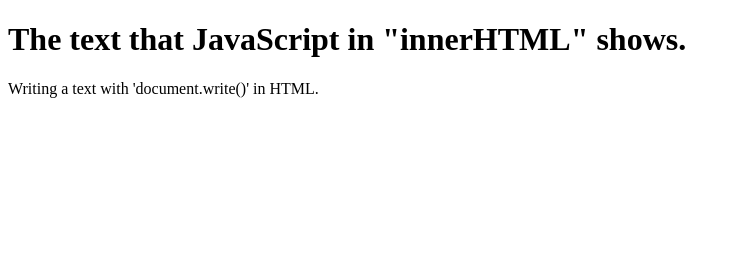
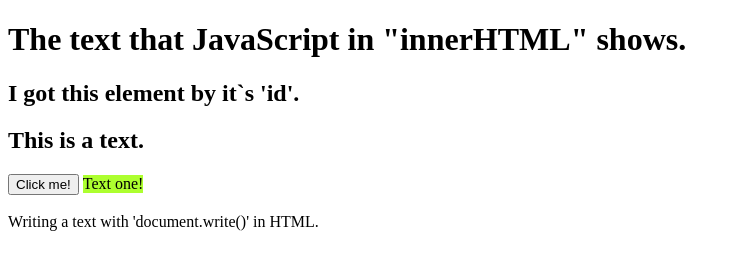
Before and after one commit to hoodaddeveloper/JavaScript-Sandbox, a plain HTML site: page Bahrami-Tutorials/t-1.html in a window 1280 px wide. Shown: the whole page, without its empty margins (0-740 px from the left). Drawn offline with Linux system fonts and the light colour scheme.

Commit message:
changing a text with JS

```diff
--- a/Bahrami-Tutorials/t1.html
+++ b/Bahrami-Tutorials/t-1.html
@@ -9,6 +9,13 @@
 
 <body>
   <h1 id="hoodad"></h1>
+  <h2 id="test"></h2>
+  <h2 id="demo">This is a text.</h2>
+  <button onclick="document.getElementById('demo').innerHTML = 'The text changed!'">Click me!</button>
+  <div style="background: greenyellow; display: inline-block;" id="demo2"
+    onclick="document.getElementById('demo2').innerHTML = 'Text two!'">Text
+    one!</div>
+  <br><br>
   <!-- JavaScript codes -->
   <script>
     /* Get 'hoodad' element by it`s 'id' */
@@ -19,6 +26,8 @@
     window.alert("This is an JS alert!");
     /* SHowing in console */
     console.log("This is a console.log")
+    /* Get element by it`s 'id' */
+    document.getElementById("test").innerHTML = "I got this element by it`s 'id'.";
   </script>
 </body>
 
```
